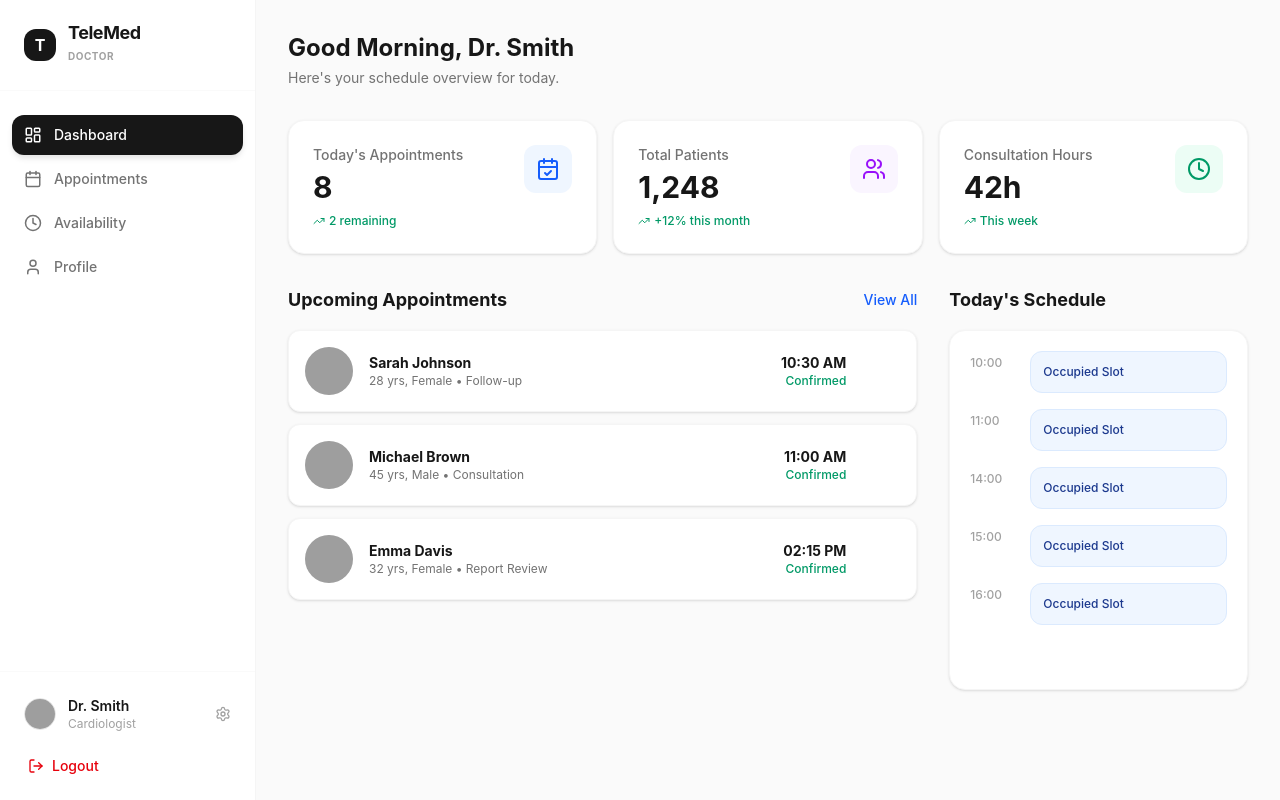
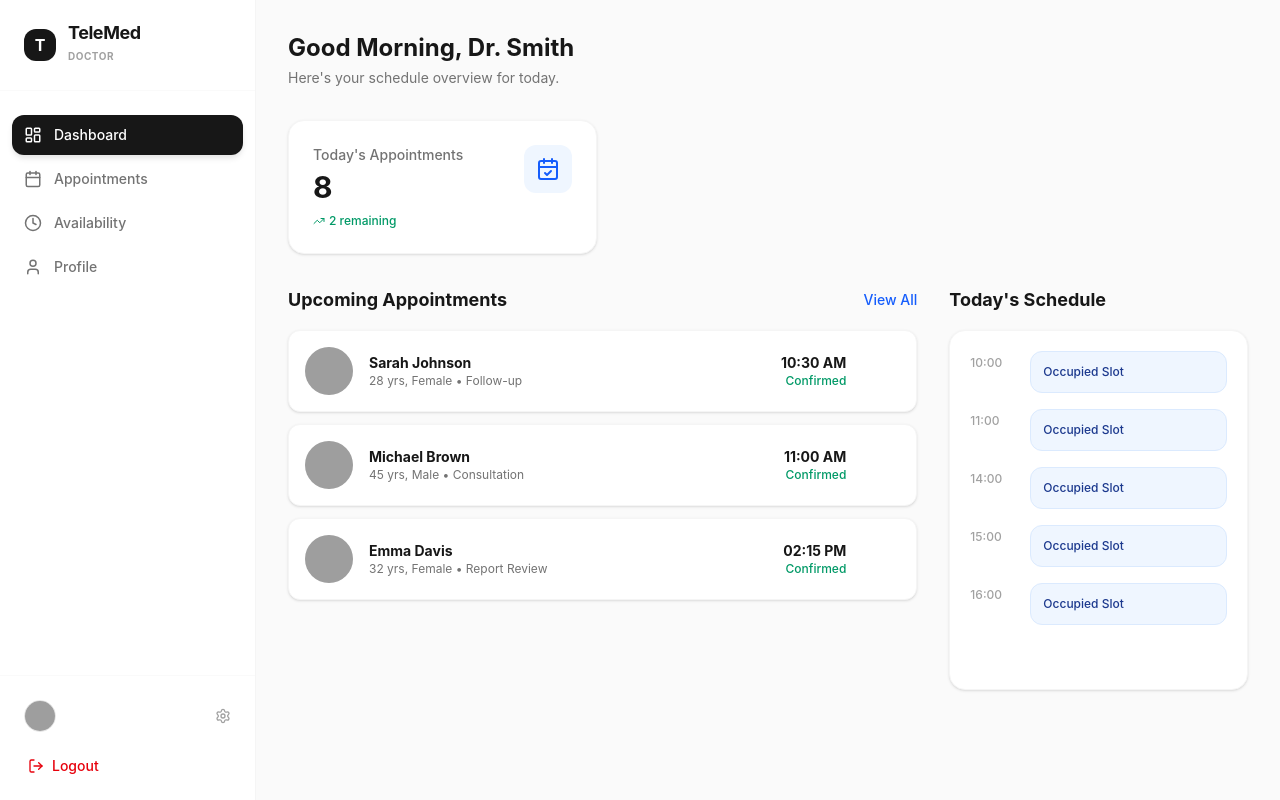
Before and after one commit to aakash-arumugam/telemedicine-web, a React (Vite) app in the folder apps/client/: page /doctor/dashboard in a window 1280 px wide. Built offline with nearby package versions, Linux system fonts and the light colour scheme; grey boxes are pictures that could not be loaded.

Commit message:
improv: client user context

```diff
--- a/apps/client/src/api/user/index.ts
+++ b/apps/client/src/api/user/index.ts
@@ -1,3 +1,5 @@
+import type { IDoctor } from "../../types/doctor.types";
+import type { IPatient } from "../../types/patient.types";
 import type { IUser } from "../../types/user.types";
 import axiosInstance from "../../utils/axiosInstance";
 import type { SignupData } from "../auth.api";
@@ -31,6 +33,7 @@ export const loginUser = async (data: { email: string; password: string }): Prom
     data: {
         user: IUser;
         token: string;
+        userRoleData: IDoctor | IPatient;
     };
     message: string;
 }> => {
--- a/apps/client/src/components/layout/DoctorSidebar.tsx
+++ b/apps/client/src/components/layout/DoctorSidebar.tsx
@@ -7,6 +7,7 @@ import {
     User,
     Settings
 } from 'lucide-react';
+import { useUser } from '../../context/UserContext';
 
 export default function DoctorSidebar() {
     const navItems = [
@@ -15,6 +16,8 @@ export default function DoctorSidebar() {
         { icon: Clock, label: 'Availability', path: '/doctor/availability' },
         { icon: User, label: 'Profile', path: '/doctor/profile' },
     ];
+
+    const { user, doctor } = useUser();
 
     return (
         <aside className="fixed left-0 top-0 h-screen w-64 bg-white border-r border-neutral-100 flex flex-col z-50 hidden md:flex">
@@ -59,8 +62,8 @@ export default function DoctorSidebar() {
                         className="w-8 h-8 rounded-full bg-neutral-100 border border-neutral-200"
                     />
                     <div className="flex-1 min-w-0">
-                        <p className="text-sm font-semibold text-neutral-900 truncate">Dr. Smith</p>
-                        <p className="text-xs text-neutral-400 truncate">Cardiologist</p>
+                        <p className="text-sm font-semibold text-neutral-900 truncate">{user?.name}</p>
+                        <p className="text-xs text-neutral-400 truncate">{doctor?.speciality}</p>
                     </div>
                     <Settings size={16} className="text-neutral-400" />
                 </button>
--- /dev/null
+++ b/apps/client/src/context/UserContext.tsx
@@ -0,0 +1,71 @@
+import { createContext, useContext, useState, useEffect } from 'react';
+import type { ReactNode } from 'react';
+import type { IUser } from '../types/user.types';
+import type { IDoctor } from '../types/doctor.types';
+import type { IPatient } from '../types/patient.types';
+
+interface UserContextType {
+    user: IUser | null;
+    setUser: (user: IUser | null) => void;
+    doctor: IDoctor | null;
+    setDoctor: (doctor: IDoctor | null) => void;
+    patient: IPatient | null;
+    setPatient: (patient: IPatient | null) => void;
+    isLoading: boolean;
+    isAuthenticated: boolean;
+    logout: () => void;
+}
+
+const UserContext = createContext<UserContextType | undefined>(undefined);
+
+export function UserProvider({ children }: { children: ReactNode }) {
+    const [user, setUser] = useState<IUser | null>(null);
+    const [doctor, setDoctor] = useState<IDoctor | null>(null);
+    const [patient, setPatient] = useState<IPatient | null>(null);
+    const [isLoading, setIsLoading] = useState(true);
+
+    useEffect(() => {
+        // Here you would typically fetch the user from an API using a token stored in localStorage
+        // For now, we'll check for a token and maybe mock a user or leave it null until login
+        const token = localStorage.getItem('token');
+        if (token) {
+            // Ideally: fetchUser(token).then(u => setUser(u)).finally(() => setIsLoading(false));
+            // For this step, we will just simulate loading finish.
+            // The actual user fetching logic can be added later or now if an API exists.
+            setIsLoading(false);
+        } else {
+            setIsLoading(false);
+        }
+    }, []);
+
+    const logout = () => {
+        localStorage.removeItem('token');
+        setUser(null);
+    };
+
+    const value = {
+        user,
+        setUser,
+        setDoctor,
+        setPatient,
+        doctor,
+        patient,
+        isLoading,
+        isAuthenticated: !!user,
+        logout
+    };
+
+    return (
+        <UserContext.Provider value={value}>
+            {children}
+        </UserContext.Provider>
+    );
+}
+
+export function useUser() {
+    const context = useContext(UserContext);
+    if (context === undefined) {
+        throw new Error('useUser must be used within a UserProvider');
+    }
+    return context;
+}
--- a/apps/client/src/main.tsx
+++ b/apps/client/src/main.tsx
@@ -3,6 +3,7 @@ import { createRoot } from 'react-dom/client'
 import { QueryClient, QueryClientProvider } from '@tanstack/react-query'
 import './index.css'
 import App from './App.tsx'
+import { UserProvider } from './context/UserContext.tsx'
 
 // Create a client
 const queryClient = new QueryClient({
@@ -18,7 +19,9 @@ const queryClient = new QueryClient({
 createRoot(document.getElementById('root')!).render(
   <StrictMode>
     <QueryClientProvider client={queryClient}>
-      <App />
+      <UserProvider>
+        <App />
+      </UserProvider>
     </QueryClientProvider>
   </StrictMode>,
 )
--- a/apps/client/src/pages/Login.tsx
+++ b/apps/client/src/pages/Login.tsx
@@ -8,6 +8,9 @@ import { Eye, EyeOff, ArrowRight, AlertCircle } from 'lucide-react';
 import { motion } from 'framer-motion';
 import { type SignupData } from '../api/auth.api';
 import { createUser, loginUser } from '../api/user';
+import { useUser } from '../context/UserContext';
+import type { IPatient } from '../types/patient.types';
+import type { IDoctor } from '../types/doctor.types';
 
 const shakeAnimation = {
     x: [0, -10, 10, -10, 10, 0],
@@ -35,15 +38,20 @@ export default function Login() {
     const [showPassword, setShowPassword] = useState(false);
     const [error, setError] = useState('');
     const [shake, setShake] = useState(false);
+    const { setUser, setDoctor, setPatient } = useUser();
 
     const userLoginMutation = useMutation({
         mutationFn: loginUser,
         onSuccess: (data) => {
-            const userRole = data.data.user.role;
+            const user = data.data.user;
+            const userRole = user.role;
+            setUser(user);
 
             if (userRole === "patient") {
+                setPatient(data.data.userRoleData as IPatient);
                 navigate("/dashboard")
             } else if (userRole === "doctor") {
+                setDoctor(data.data.userRoleData as IDoctor);
                 navigate("/doctor/dashboard")
             }
 
--- a/apps/client/src/pages/doctor/DoctorDashboard.tsx
+++ b/apps/client/src/pages/doctor/DoctorDashboard.tsx
@@ -17,22 +17,22 @@ const DASHBOARD_STATS = [
         color: "bg-blue-500",
         bg: "bg-blue-50 text-blue-600"
     },
-    {
-        label: "Total Patients",
-        value: "1,248",
-        subtext: "+12% this month",
-        icon: Users,
-        color: "bg-purple-500",
-        bg: "bg-purple-50 text-purple-600"
-    },
-    {
-        label: "Consultation Hours",
-        value: "42h",
-        subtext: "This week",
-        icon: Clock,
-        color: "bg-emerald-500",
-        bg: "bg-emerald-50 text-emerald-600"
-    }
+    // {
+    //     label: "Total Patients",
+    //     value: "1,248",
+    //     subtext: "+12% this month",
+    //     icon: Users,
+    //     color: "bg-purple-500",
+    //     bg: "bg-purple-50 text-purple-600"
+    // },
+    // {
+    //     label: "Consultation Hours",
+    //     value: "42h",
+    //     subtext: "This week",
+    //     icon: Clock,
+    //     color: "bg-emerald-500",
+    //     bg: "bg-emerald-50 text-emerald-600"
+    // }
 ];
 
 const UPCOMING_APPOINTMENTS = [
--- a/apps/client/src/types/doctor.types.ts
+++ b/apps/client/src/types/doctor.types.ts
@@ -1,4 +1,5 @@
 export interface IDoctor {
+    userId: string;
     name: string;
     email: string;
     gender: string;
--- a/apps/client/src/types/user.types.ts
+++ b/apps/client/src/types/user.types.ts
@@ -6,10 +6,5 @@ export interface IUser {
     accessToken?: string;
     refreshToken?: string;
     authProvider: 'local' | 'google';
-    gender?: string;
-    maritalStatus?: string;
-    dob?: Date;
-    address?: string;
-    isProfileComplete: boolean;
     role: 'patient' | 'doctor' | 'superadmin';
 }
```
Also changed, not shown: apps/client/src/types/patient.types.ts (added, +8 -0 lines), 2 other files (tests, documents, lock files or other folders).
